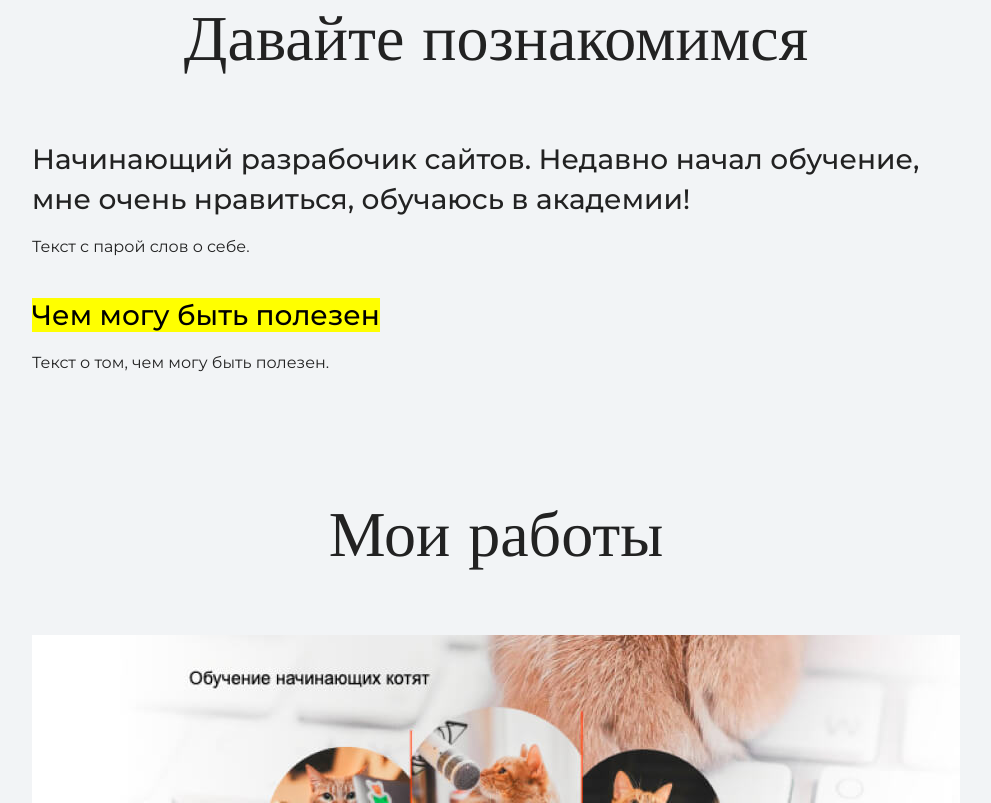
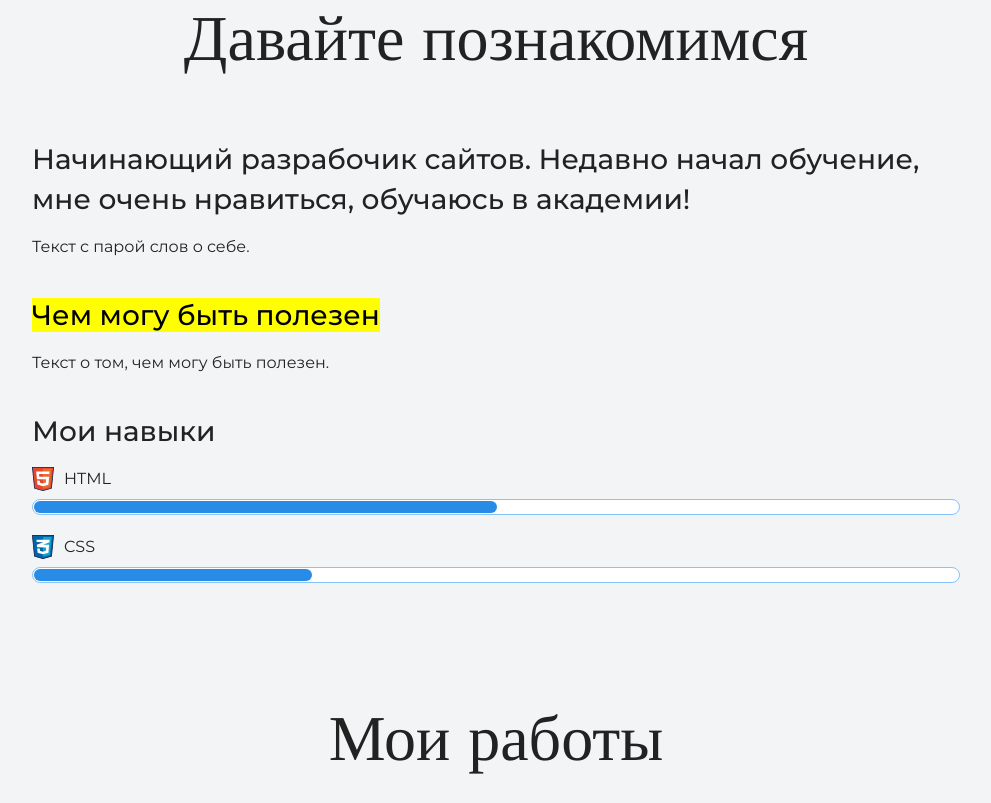
Before and after one commit to WestJun/my-site, a plain HTML site: page index.html in a window 1280 px wide. Shown: the part 1612-2415 px from the top of the page, without its empty margins (144-1135 px from the left). Drawn offline with nearby package versions, Linux system fonts and the light colour scheme.

Commit message:
добавил блок

```diff
--- a/index.html
+++ b/index.html
@@ -27,12 +27,26 @@
           <img src="files/user.jpg" width="928" height="536" alt="Фотография Неопознанного Енота">
       </figure>
     <div class="container">
-      <h2 class="subheading">Давайте познакомимся</h2>
+     <div> <h2 class="subheading">Давайте познакомимся</h2>
       <h3>Начинающий разрабочик сайтов. Недавно начал обучение, мне очень нравиться, обучаюсь в академии!</h3>
       <p>Текст с парой слов о себе.</p>
-      <h3><mark>Чем могу быть полезен</mark></h3>
-      <p>Текст о том, чем могу быть полезен.</p>
-    </div>
+     </div>
+      <div>
+       <h3><mark>Чем могу быть полезен</mark></h3>
+       <p>Текст о том, чем могу быть полезен.</p>
+      </div>
+       <div class="skills">
+        <h3>Мои навыки</h3>
+         <dl class="skills-list">
+            <dt class="skill-html">HTML</dt>
+            <dd class="level"><div style="width: 50%;">50%</div></dd>
+            <dt class="skill-css">CSS</dt>
+            <dd class="level"><div style="width: 30%;">30%</div></dd>
+        </dl>
+
+       </div>
+
+     </div>
     </section>
 
     <section class="portfolio">
```
